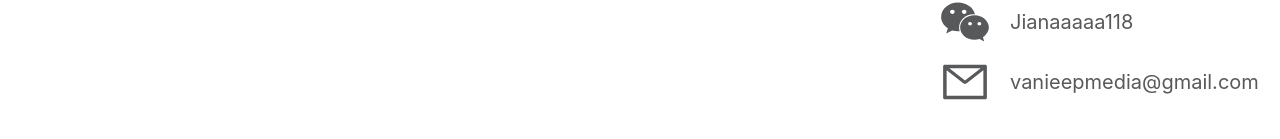
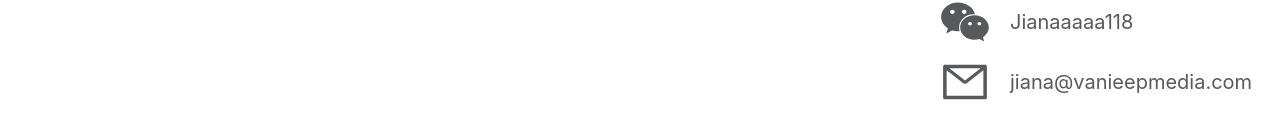
Before and after one commit to VANIEEPMEDIA/vanieep-restaurant-branding, a React (Create React App) app: page / in a window 1280 px wide. Shown: the part 9556-9695 px from the top of the page. Built offline with nearby package versions, Linux system fonts and the light colour scheme.

Commit message:
changed email

```diff
--- a/src/social/index.js
+++ b/src/social/index.js
@@ -25,11 +25,11 @@ const Social = () => {
           </div>
           <div className="socialRoot-id">milkteahunter</div>
         </div> */}
-        <a className="icon-holder" href="mailto:vanieepmedia@gmail.com">
+        <a className="icon-holder" href="mailto:jiana@vanieepmedia.com">
           <div className="socialRoot-svg">
             <AiOutlineMail className="header-icon"></AiOutlineMail>
           </div>
-          <span className="socialRoot-id">vanieepmedia@gmail.com</span>
+          <span className="socialRoot-id">jiana@vanieepmedia.com</span>
         </a>
       </div>
     </div>
```
